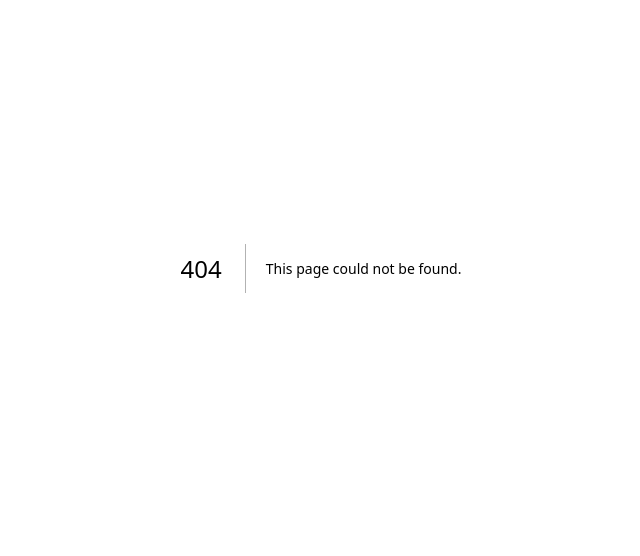
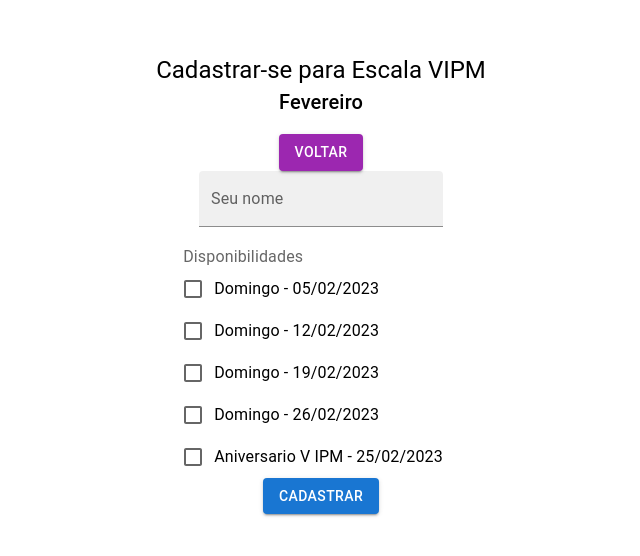
Before and after one commit to lucasbalieiro/escala-louvor-vipm, a Next.js app: page /cadastrar in a window 1280 px wide. Before the commit this address had no page. Shown: the part 132-688 px from the top of the page, without its empty margins (319-959 px from the left). Built offline with nearby package versions, Linux system fonts and the light colour scheme.

Commit message:
feat: implemnts layout of of functionalitys

```diff
--- /dev/null
+++ b/src/component/LinkButton.tsx
@@ -0,0 +1,24 @@
+import Link from "next/link"
+import { Button } from "@mui/material"
+import { type } from "os"
+
+type LinkButtonProps = {
+    href: string
+    text: string
+    colorStyle: "primary" | "secondary" | "success" | "error" | "info" | "warning"
+}
+
+export default function LinkButton({ href, text, colorStyle }: LinkButtonProps) {
+  return (
+    <Button variant="contained" color={colorStyle}>
+    <Link href={href} style={
+      {
+        textDecoration: "none",
+        color: "white"
+      }
+    }>
+      {text}
+    </Link>
+  </Button>
+  )
+}
--- /dev/null
+++ b/src/component/TitleAndSubHeader.tsx
@@ -0,0 +1,25 @@
+import React from 'react'
+import { Typography } from '@mui/material'
+
+interface TitleAndSubHeaderProps {
+    title: string
+    subHeader: string
+}
+
+export default function TitleAndSubHeader(props: TitleAndSubHeaderProps) {
+    return (
+        <div style={
+            {
+                display: 'flex',
+                flexDirection: 'column',
+                alignItems: 'center',
+                justifyContent: 'center',
+                marginTop: '1rem',
+                marginBottom: '1rem'
+            }
+        }>
+            <Typography variant="h5">{props.title}</Typography>
+            <Typography variant="h6">{props.subHeader}</Typography>
+        </div>
+    )
+}
--- /dev/null
+++ b/src/pages/cadastrar.tsx
@@ -0,0 +1,36 @@
+import { Checkbox, Container, FormControlLabel, FormGroup, FormLabel, TextField } from "@mui/material"
+import LinkButton from "../component/LinkButton"
+import TitleAndSubHeader from "../component/TitleAndSubHeader"
+
+export default function Cadastrar() {
+    return (
+        <Container maxWidth="sm" style={
+            {
+                display: "flex",
+                flexDirection: "column",
+                alignItems: "center",
+                justifyContent: "center",
+                height: "100vh"
+            }
+        }>
+            <TitleAndSubHeader title="Cadastrar-se para Escala VIPM" subHeader="Fevereiro" />
+            <LinkButton href="/" text="Voltar" colorStyle="secondary" />
+
+            <TextField name="name" label="Seu nome" variant="filled" />
+            <br/>
+            <FormGroup>
+                <FormLabel component="legend">Disponibilidades</FormLabel>
+                <FormControlLabel control={<Checkbox />} label="Domingo - 05/02/2023" />
+                <FormControlLabel control={<Checkbox />} label="Domingo - 12/02/2023" />
+                <FormControlLabel control={<Checkbox />} label="Domingo - 19/02/2023" />
+                <FormControlLabel control={<Checkbox />} label="Domingo - 26/02/2023" />
+                <FormControlLabel control={<Checkbox />} label="Aniversario V IPM - 25/02/2023" />
+
+            </FormGroup>
+
+            <LinkButton href="/" text="Cadastrar" colorStyle="primary" />
+
+
+        </Container>
+    )
+}
```
Also changed, not shown: src/component/CardWithList.tsx (added, +29 -0 lines), src/pages/index.tsx (+24 -4 lines).
